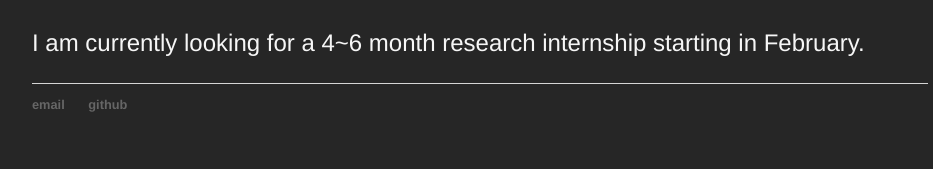
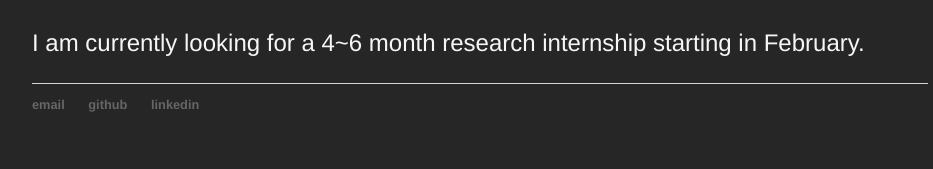
Before and after one commit to clemlal/clemlal.github.io, a Jekyll site: the page built from index.html, in a window 1280 px wide. Shown: the part 765-934 px from the top of the page, without its empty margins (160-1093 px from the left). Built offline with Jekyll 4.4.1, drawn with Linux system fonts in a browser that asks for light colours.

Commit message:
linkedin link added

```diff
--- a/_layouts/default.html
+++ b/_layouts/default.html
@@ -21,6 +21,7 @@
 	    		<ul>
 	        		<li><a href="mailto:clement.lalanne@ens.fr">email</a></li>
 	        		<li><a target="_blank" href="https://github.com/ClementLalanne">github</a></li>
+							<li><a target="_blank" href="https://www.linkedin.com/in/cl%C3%A9ment-lalanne-888b48126/">linkedin</a></li>
 				</ul>
 			</footer>
 		</body>
```
